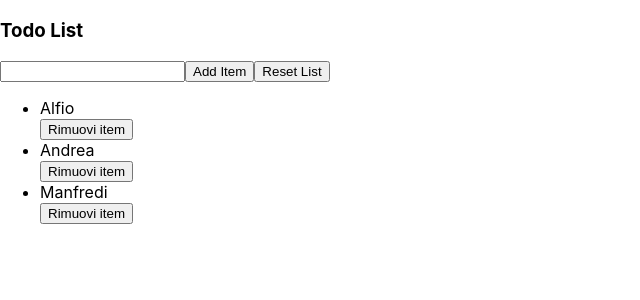
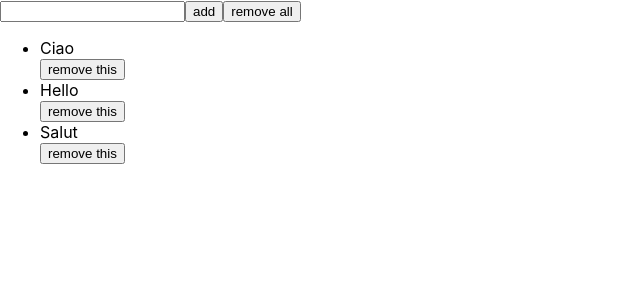
Before and after one commit to PuglisiAlfio/ReactJS, a React (Create React App) app in the folder esercizio-1/first-project/: page / in a window 1280 px wide. Shown: the top 300 px of the page, without its empty margins (0-640 px from the left). Built offline with nearby package versions, Linux system fonts and the light colour scheme.

Commit message:
Modify the `TodoList` component

```diff
--- a/esercizio-1/first-project/src/App.js
+++ b/esercizio-1/first-project/src/App.js
@@ -1,15 +1,23 @@
-import TodoList from './components/TodoList';
-import './App.css';
+import React from "react";
+import TodoList from "./components/TodoList"
 
-function App() {
+export default class App extends React.Component {
+  renderArr = (arr, remove) => {
+    return arr.map((item, index) => {
+      return(
+        <>
+            <li index={index}>{item}</li>
+          <button onClick={() => remove(index)}>remove this</button>
+        </>
+      )
+    })
+  }
 
-  const arrNames = ['Alfio', 'Andrea', 'Manfredi'];
-
-  return <div>
-          <TodoList name = {arrNames}>
-
-            </TodoList>
-        </div>
+  render(){
+    return (
+      <>
+      <TodoList renderArr = {this.renderArr} />
+      </>
+    )
+  }
 }
-
-export default App;
--- a/esercizio-1/first-project/src/components/TodoList.jsx
+++ b/esercizio-1/first-project/src/components/TodoList.jsx
@@ -1,53 +1,44 @@
-import { useState, useRef } from "react";
+import { useState } from "react";
+import { useRef } from "react";
 
+function TodoList(props) {
+  const input = useRef(null);
+  const [name, setName] = useState("");
+  const [items, setItems] = useState([
+    "Ciao",
+    "Hello",
+    "Salut",
+  ]);
 
-const TodoList = (props) => {
+  const handleAdd = () => {
+    setItems([...items, name]);
+    setName("");
+    input.current.value = "";
+  };
 
-    //destructuring per usare useState
-    const [name, setName] = useState("");
-    const [item, setItem] = useState(props.name);
-    const [reset, setReset] = useState('')
-    let clearInput = useRef('');
-    let clearList = useRef('');
-    //let clearItem = useRef('');
+  const removeAll = () => {
+    setItems([]);
+  };
 
-    //funzione per manipolare l'input
-    const setNameHandler = () => {
-        setItem([...item, name]);
-        //con l'useRef, una volta cliccato il bottone, aggiorniamo la text area dell'input con un valore vuoto ('' o null);
-        clearInput.current.value = null //oppure ''
-      };
+  function removeTodo(index) {
+    const newArr = [...items];
+    newArr.splice(index, 1);
+    setItems(newArr);
+  }
 
-      //funzione per resettare la lista
-      const setResetHandler = () => {
-        setItem([...reset])
-        clearList.current = []
+  return (
+    <>
+      <input onChange={(e) => setName(e.target.value)} ref={input} />
+
+      <button onClick={handleAdd}>add</button>
+      <button onClick={removeAll}>remove all</button>
+      <ul>
+      {
+        props.renderArr(items, removeTodo)
       }
-      //rimuovere elemento corrispondente
-      const setRemoveItemHandler = (id) => {
-        const updateItems = [...item];
-        updateItems.splice(id, 1);
-        setItem(updateItems)
-      }
-
-    return(
-        <>
-            <h3>Todo List</h3>
-            <input onChange={(event) => setName(event.target.value)} ref={clearInput}/>
-
-            <button type="button" onClick={setNameHandler}>Add Item</button>
-
-            <button type="button" onClick={setResetHandler}>Reset List</button>
-
-            <ul ref={clearList} onChange={(event) => setReset(event.target.value)}>
-
-                {item.map((item, id) => <>
-                                            <li key={id}>{item}</li>
-                                            <button onClick={setRemoveItemHandler}>Rimuovi item</button>
-                                            </>)}
-            </ul>
-        </>
-    )
+      </ul>
+    </>
+  );
 }
 
 export default TodoList
```
